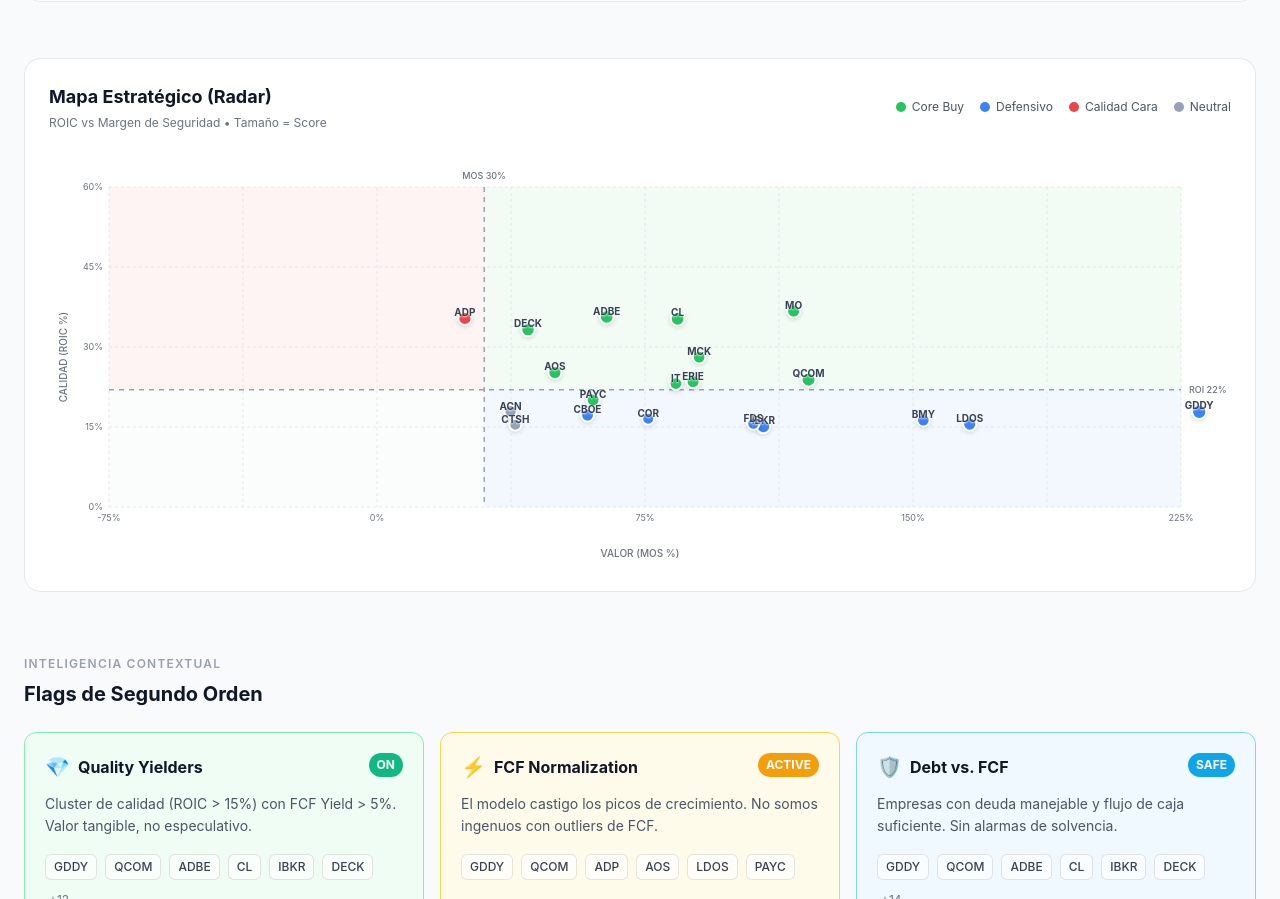
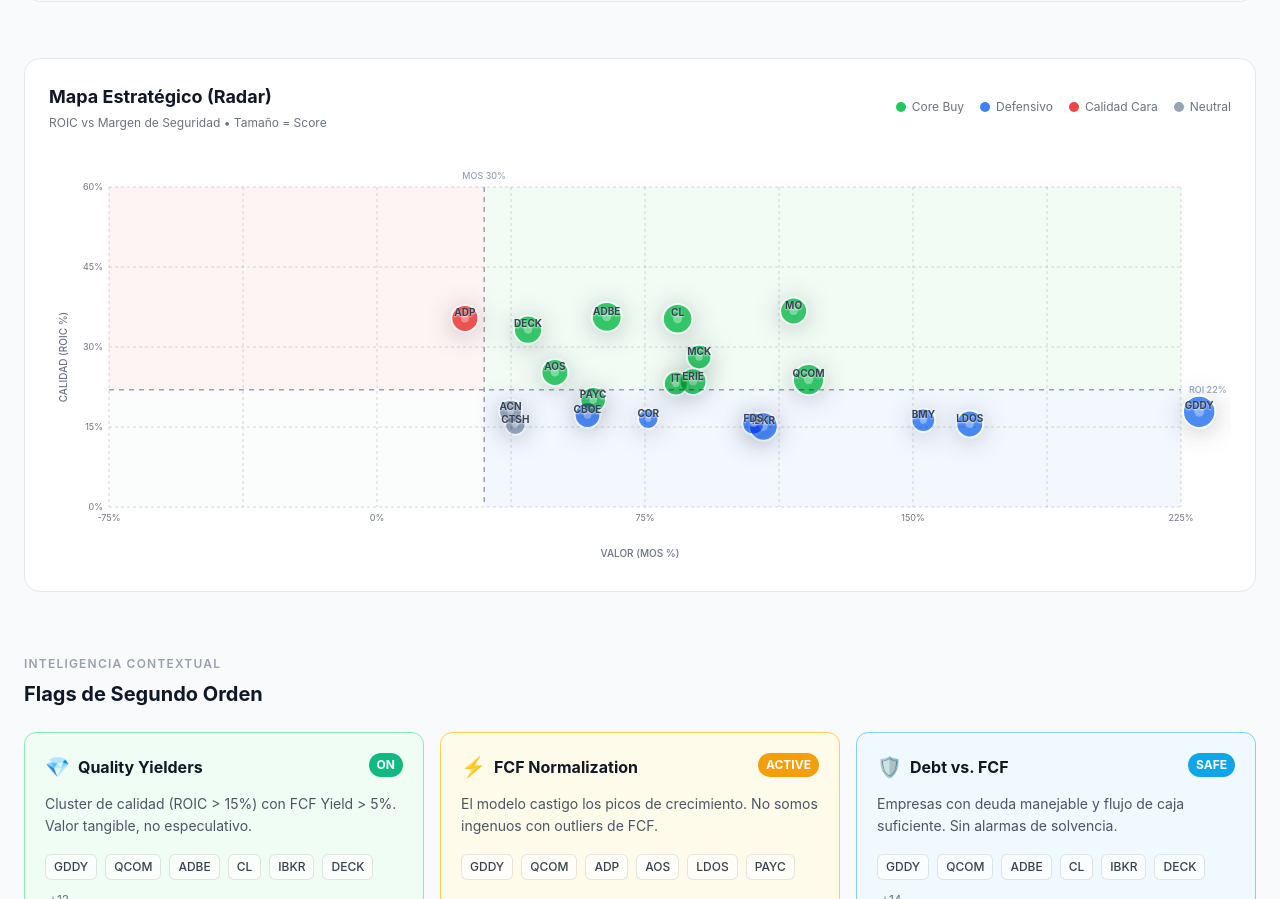
Before and after one commit to reoxb/lumui, a React (Vite) app: page / in a window 1280 px wide. Shown: the part 1272-2171 px from the top of the page. Built offline with nearby package versions, Linux system fonts and the light colour scheme.

Commit message:
Mejorando el Mapa Estratégico (Radar)

```diff
--- a/src/valuation-dashboard.tsx
+++ b/src/valuation-dashboard.tsx
@@ -1163,7 +1163,7 @@
             {Object.entries(categoryLabels).map(([key, label]) => (
               <div key={key} className="flex items-center gap-1.5">
                 <div className="w-2.5 h-2.5 rounded-full" style={{ backgroundColor: categoryColors[key] }}></div>
-                <span className="text-gray-600 text-xs">{label}</span>
+                <span className="text-gray-500 text-xs">{label}</span>
               </div>
             ))}
           </div>
@@ -1171,7 +1171,16 @@
 
         {/* Chart */}
         <div ref={containerRef} className="relative" style={{ height: `${chartHeight}px` }}>
-          <svg width={chartWidth} height={chartHeight} className="absolute inset-0">
+          <svg width={chartWidth} height={chartHeight} className="absolute inset-0" >
+            <defs>
+              <filter id="bubbleBlur" x="-50%" y="-50%" width="200%" height="200%">
+                <feGaussianBlur in="SourceGraphic" stdDeviation="3" result="blur" />
+                <feMerge>
+                  <feMergeNode in="blur" />
+                  <feMergeNode in="SourceGraphic" />
+                </feMerge>
+              </filter>
+            </defs>
             {/* Quadrant backgrounds */}
             {/* Core Buy: High ROIC (>22), High MOS (>30) - Top Right */}
             <rect
@@ -1200,10 +1209,10 @@
 
             {/* Grid lines */}
             {[0, 15, 30, 45, 60].map(y => (
-              <line key={`y-${y}`} x1={padding.left} y1={yScale(y)} x2={chartWidth - padding.right} y2={yScale(y)} stroke="#E5E7EB" strokeWidth="1" strokeDasharray="3,3" />
+              <line key={`y-${y}`} x1={padding.left} y1={yScale(y)} x2={chartWidth - padding.right} y2={yScale(y)} stroke="#334155" strokeWidth="1" strokeDasharray="3,3" opacity="0.2" />
             ))}
             {[-75, -37.5, 0, 37.5, 75, 112.5, 150, 187.5, 225].map(x => (
-              <line key={`x-${x}`} x1={xScale(x)} y1={padding.top} x2={xScale(x)} y2={chartHeight - padding.bottom} stroke="#E5E7EB" strokeWidth="1" strokeDasharray="3,3" />
+              <line key={`x-${x}`} x1={xScale(x)} y1={padding.top} x2={xScale(x)} y2={chartHeight - padding.bottom} stroke="#334155" strokeWidth="1" strokeDasharray="3,3" opacity="0.2" />
             ))}
 
             {/* Reference lines - solid and more prominent */}
@@ -1211,8 +1220,8 @@
             <line x1={padding.left} y1={yROI} x2={chartWidth - padding.right} y2={yROI} stroke="#9CA3AF" strokeWidth="1.5" strokeDasharray="5,5" />
 
             {/* Reference labels */}
-            <text x={xMOS30} y={padding.top - 8} textAnchor="middle" fill="#6B7280" fontSize="9" fontWeight="500">MOS 30%</text>
-            <text x={chartWidth - padding.right + 8} y={yROI + 3} textAnchor="start" fill="#6B7280" fontSize="9" fontWeight="500">ROI 22%</text>
+            <text x={xMOS30} y={padding.top - 8} textAnchor="middle" fill="#94A3B8" fontSize="9" fontWeight="500">MOS 30%</text>
+            <text x={chartWidth - padding.right + 8} y={yROI + 3} textAnchor="start" fill="#94A3B8" fontSize="9" fontWeight="500">ROI 22%</text>
 
             {/* Axes labels */}
             <text x={chartWidth / 2} y={chartHeight - 10} textAnchor="middle" fill="#6B7280" fontSize="10" fontWeight="500">VALOR (MOS %)</text>
@@ -1233,7 +1242,9 @@
               const isHovered = hoveredStock === point.ticker;
               const x = xScale(point.mos);
               const y = yScale(point.roic);
-              const radius = 4 + (point.score * 5);
+              const baseRadius = Math.max(6, point.score * 26); // tamaño basado en score
+              const radius = isHovered ? baseRadius + 6 : baseRadius;
+              const color = categoryColors[point.category];
 
               return (
                 <g key={point.ticker}>
@@ -1242,23 +1253,32 @@
                     <circle
                       cx={x}
                       cy={y}
-                      r={radius + 6}
-                      fill={categoryColors[point.category]}
-                      opacity="0.2"
+                      r={radius + 8}
+                      fill={color}
+                      opacity="0.18"
                     />
                   )}
                   {/* Main circle */}
                   <circle
                     cx={x}
                     cy={y}
-                    r={isHovered ? radius + 2 : radius}
-                    fill={categoryColors[point.category]}
+                    r={radius}
+                    fill={color}
+                    fillOpacity={0.9}
                     stroke="white"
-                    strokeWidth="2"
-                    className="cursor-pointer transition-all"
-                    style={{ filter: 'drop-shadow(0 1px 2px rgba(0,0,0,0.15))' }}
+                    strokeWidth={isHovered ? 3 : 2}
+                    className="cursor-pointer transition-all duration-200"
+                    style={{ filter: 'drop-shadow(0 3px 12px rgba(15, 23, 42, 0.25))', backdropFilter: 'blur(1px)', mixBlendMode: 'multiply' }}
                     onMouseEnter={() => setHoveredStock(point.ticker)}
                     onMouseLeave={() => setHoveredStock(null)}
+                  />
+                  {/* Small inner highlight circle */}
+                  <circle
+                    cx={x}
+                    cy={y}
+                    r={Math.max(1.5, radius * 0.3)}
+                    fill="#ffffff"
+                    fillOpacity={isHovered ? 0.6 : 0.35}
                   />
                 </g>
               );
```
